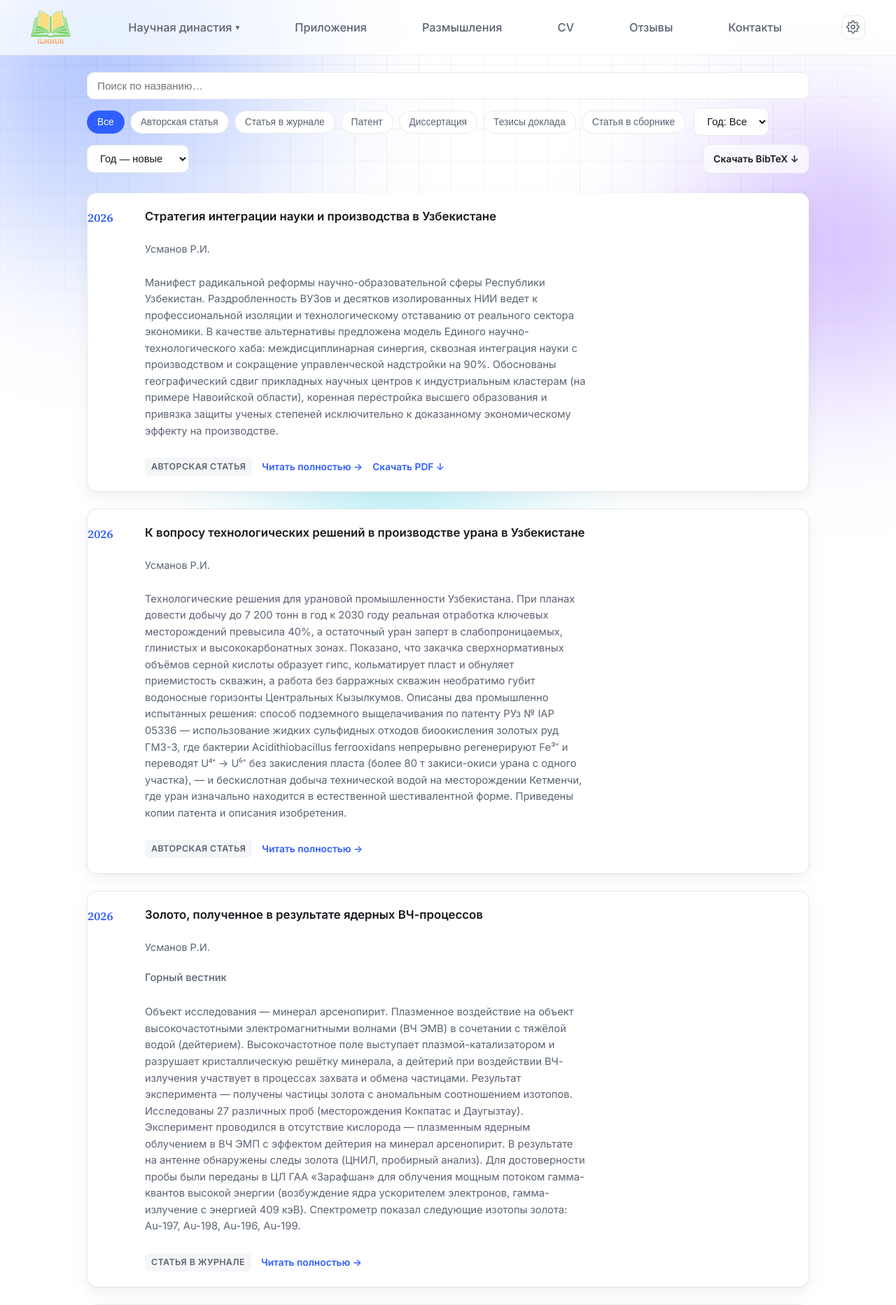
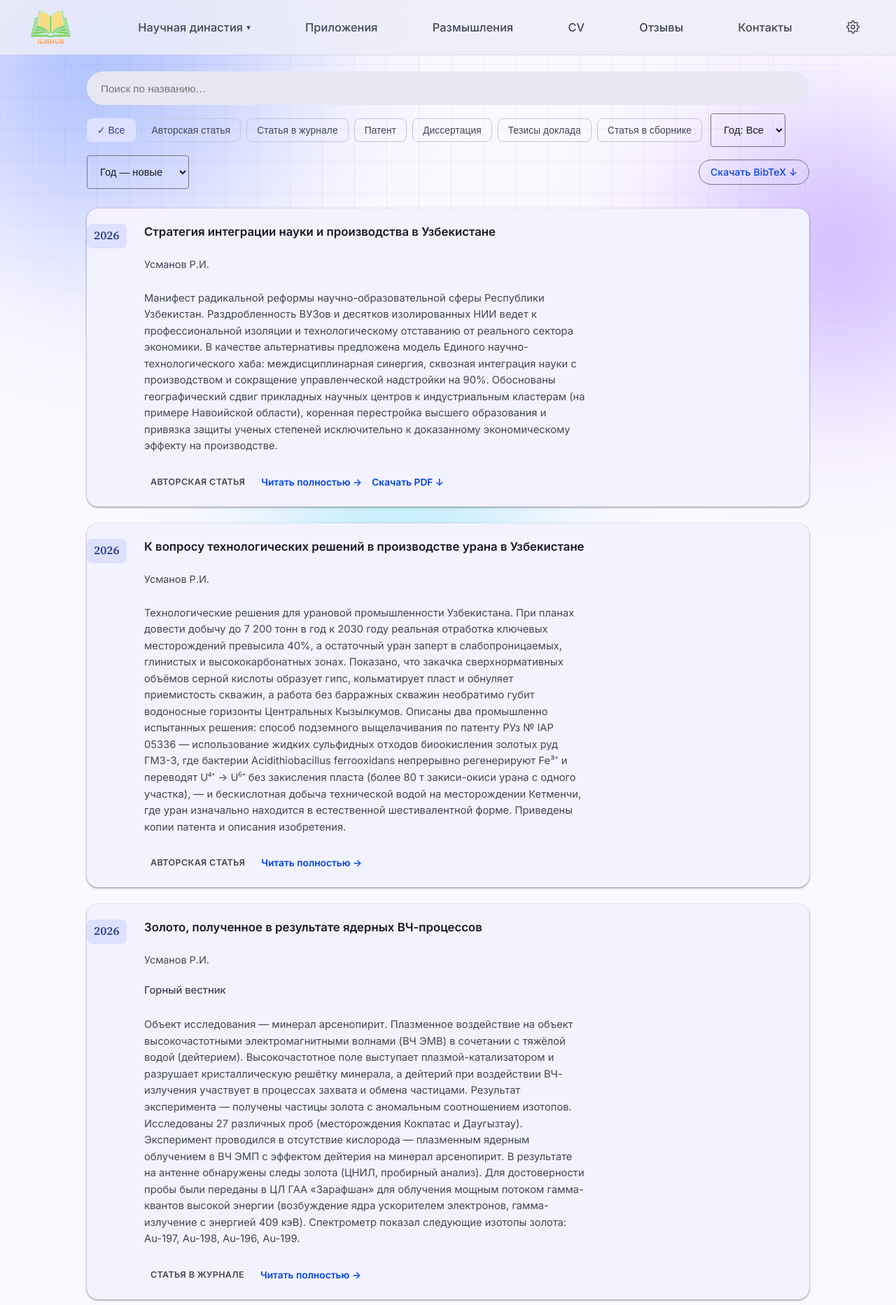
Before and after one commit to Rustam1955/rustamusman, a Flask app: page /ru/publications/ in a window 1280 px wide. Shown: the top 1865 px of the page at 70% size. Run offline with Flask 3, Linux system fonts and the light colour scheme.

Commit message:
Сайт в Material 3: m3.css поверх style.css — цвета M3 из фирменного синего #2f5eff, шапка и меню M3, кнопки-«таблетки», карточки без рамок, чипы-фильтры, поиск; точка возврата — метка do-m3-01102026
Co-Authored-By: Claude Opus 5.5 (1M context) <noreply@anthropic.com>

```diff
--- /dev/null
+++ b/static/css/m3.css
@@ -0,0 +1,209 @@
+/* ===================== MATERIAL 3 для rustamusman.com (01.10.2026) =====================
+   Рустам: «улучши сайт rustamusman.com, используя концепции Material Design 3».
+   Весь новый вид — в этом файле, подключён ПОСЛЕ style.css и лишь
+   переопределяет его. Убрать строку <link … m3.css> в base.html — и сайт снова
+   прежний. Точка возврата в git: метка do-m3-01102026.
+
+   Цвета — из синего сайта #2f5eff по Material Color Utilities: схема M3
+   «fidelity» (она сохраняет сам фирменный синий, а не выцветший), контейнеры
+   светлой темы — тоны 90/10 палитр той же схемы. Прежние имена (--accent, --surface…) переведены на роли M3 —
+   весь старый код сразу получает новые цвета. Научные шрифты (Source Serif
+   в заголовках статей) не трогаем: это лицо сайта. */
+
+:root {
+  --md-primary: #0043e1; --md-on-primary: #ffffff;
+  --md-primary-container: #dde1ff; --md-on-primary-container: #001354;
+  --md-brand: #2f5eff;
+  --md-secondary: #495aa2; --md-secondary-container: #dde1ff; --md-on-secondary-container: #2e4087;
+  --md-tertiary-container: #ffd7f3; --md-on-tertiary-container: #350632;
+  --md-surface: #fbf8ff; --md-on-surface: #191b24; --md-on-surface-variant: #434656;
+  --md-outline: #747687; --md-outline-variant: #c4c5d9;
+  --md-surface-container-lowest: #ffffff; --md-surface-container-low: #f3f2ff;
+  --md-surface-container: #ededfa; --md-surface-container-high: #e7e7f4;
+  --md-surface-container-highest: #e2e1ee;
+}
+:root[data-theme="dark"] {
+  --md-primary: #b8c4ff; --md-on-primary: #002486;
+  --md-primary-container: #2f5eff; --md-on-primary-container: #f3f2ff;
+  --md-brand: #6d8bff;
+  --md-secondary: #b8c4ff; --md-secondary-container: #304188; --md-on-secondary-container: #dde1ff;
+  --md-tertiary-container: #683461; --md-on-tertiary-container: #ffd7f3;
+  --md-surface: #11131c; --md-on-surface: #e2e1ee; --md-on-surface-variant: #c4c5d9;
+  --md-outline: #8e90a2; --md-outline-variant: #434656;
+  --md-surface-container-lowest: #0c0e16; --md-surface-container-low: #191b24;
+  --md-surface-container: #1d1f28; --md-surface-container-high: #282933;
+  --md-surface-container-highest: #33343e;
+}
+@media (prefers-color-scheme: dark) {
+  :root:not([data-theme="light"]) {
+    --md-primary: #b8c4ff; --md-on-primary: #002486;
+    --md-primary-container: #2f5eff; --md-on-primary-container: #f3f2ff;
+    --md-brand: #6d8bff;
+    --md-secondary: #b8c4ff; --md-secondary-container: #304188; --md-on-secondary-container: #dde1ff;
+    --md-tertiary-container: #683461; --md-on-tertiary-container: #ffd7f3;
+    --md-surface: #11131c; --md-on-surface: #e2e1ee; --md-on-surface-variant: #c4c5d9;
+    --md-outline: #8e90a2; --md-outline-variant: #434656;
+    --md-surface-container-lowest: #0c0e16; --md-surface-container-low: #191b24;
+    --md-surface-container: #1d1f28; --md-surface-container-high: #282933;
+    --md-surface-container-highest: #33343e;
+  }
+}
+
+/* Прежние имена — на роли M3 (во всех темах сразу) */
+:root, :root[data-theme="dark"], :root[data-theme="light"], :root:not([data-theme]) {
+  --bg: var(--md-surface);
+  --bg-soft: var(--md-surface-container-low);
+  --surface: var(--md-surface-container-low);
+  --text: var(--md-on-surface);
+  --text-soft: var(--md-on-surface-variant);
+  --border: var(--md-outline-variant);
+  --accent: var(--md-primary);
+  --accent-soft: var(--md-secondary-container);
+  /* Формы и подъём M3 */
+  --radius: 16px;
+  --md-shape-xs: 4px; --md-shape-s: 8px; --md-shape-m: 12px; --md-shape-l: 16px;
+  --md-shape-xl: 28px; --md-shape-full: 999px;
+  --md-elev-1: 0 1px 2px rgb(0 0 0 / .3), 0 1px 3px 1px rgb(0 0 0 / .15);
+  --md-elev-2: 0 1px 2px rgb(0 0 0 / .3), 0 2px 6px 2px rgb(0 0 0 / .15);
+  --md-elev-3: 0 4px 8px 3px rgb(0 0 0 / .15), 0 1px 3px rgb(0 0 0 / .3);
+  --shadow: none;
+}
+
+/* -------------------------------- ШАПКА --------------------------------
+   Top app bar M3: поверхность surface-container, без резкой черты; пункт
+   меню — «таблетка» с выделением активного (navigation rail/tabs M3) */
+.site-header {
+  background: color-mix(in srgb, var(--md-surface-container) 86%, transparent);
+  border-bottom: 0;
+  box-shadow: 0 1px 0 color-mix(in srgb, var(--md-outline-variant) 55%, transparent);
+}
+.site-nav > a, .nav-dropdown-toggle {
+  padding: 8px 14px; border-radius: var(--md-shape-full);
+  color: var(--md-on-surface-variant); font-weight: 500; letter-spacing: .1px;
+  transition: background-color .15s, color .15s;
+}
+.site-nav > a:hover, .nav-dropdown-toggle:hover {
+  background: color-mix(in srgb, var(--md-on-surface) 8%, transparent); color: var(--md-on-surface);
+}
+.site-nav > a.active, .nav-dropdown-toggle.active, .nav-dropdown.active .nav-dropdown-toggle {
+  background: var(--md-secondary-container); color: var(--md-on-secondary-container);
+}
+.site-nav > a.active::after, .nav-dropdown-toggle.active::after { display: none; }
+
+/* Меню (выпадающее, настройки) — Menu M3: surface-container, подъём 2, строки 48 */
+.nav-dropdown-menu, .settings-menu {
+  background: var(--md-surface-container); border: 0;
+  border-radius: var(--md-shape-xs); box-shadow: var(--md-elev-2); padding: 8px 0;
+}
+.nav-dropdown-menu a, .set-item, .set-back {
+  min-height: 48px; border-radius: 0; padding: 12px 16px;
+  display: flex; align-items: center;
+}
+.nav-dropdown-menu a:hover, .set-item:hover, .set-back:hover {
+  background: color-mix(in srgb, var(--md-on-surface) 8%, transparent);
+}
+.set-item.active { background: var(--md-secondary-container); color: var(--md-on-secondary-container); }
+.settings-btn {
+  border-radius: var(--md-shape-full) !important; border: 0 !important;
+  background: transparent !important; color: var(--md-on-surface-variant);
+}
+.settings-btn:hover { background: color-mix(in srgb, var(--md-on-surface) 8%, transparent) !important; }
+
+/* -------------------------------- КНОПКИ --------------------------------
+   Filled (главная), outlined/tonal (ghost), «таблетка», label-large 14/20 */
+.btn {
+  min-height: 40px; padding: 10px 24px; border-radius: var(--md-shape-full);
+  font-weight: 500; font-size: .875rem; letter-spacing: .1px; border-width: 1px;
+}
+.btn-primary {
+  background: var(--md-primary); color: var(--md-on-primary); box-shadow: none;
+}
+.btn-primary:hover {
+  background: color-mix(in srgb, var(--md-on-primary) 8%, var(--md-primary)); box-shadow: var(--md-elev-1);
+  transform: none;
+}
+.btn-ghost {
+  background: transparent; backdrop-filter: none; -webkit-backdrop-filter: none;
+  border-color: var(--md-outline); color: var(--md-primary);
+}
+.btn-ghost:hover { background: color-mix(in srgb, var(--md-primary) 8%, transparent); transform: none; }
+.btn-sm { min-height: 32px; padding: 6px 16px; }
+.btn:focus-visible, a:focus-visible, button:focus-visible, input:focus-visible, select:focus-visible {
+  outline: 3px solid var(--md-primary); outline-offset: 2px;
+}
+
+/* -------------------------------- КАРТОЧКИ --------------------------------
+   Карточки M3: filled (surface-container) и elevated; рамки убраны —
+   выделяет тон, а не линия. Стеклянные (stat, app, contact) — тот же тон,
+   чуть прозрачный: под ними фон экрана */
+.acc, .pub-item, .review-card {
+  border: 0; border-radius: var(--md-shape-l);
+  background: var(--md-surface-container-low); box-shadow: var(--md-elev-1);
+}
+.stat, .app-card, .contact-card, .app-way {
+  border: 0; border-radius: var(--md-shape-l);
+  background: color-mix(in srgb, var(--md-surface-container) 80%, transparent);
+}
+.stat:hover { transform: none; box-shadow: var(--md-elev-1); }
+.stat-num { color: var(--md-primary); }
+.acc summary { border-radius: var(--md-shape-l); }
+.acc summary:hover { background: color-mix(in srgb, var(--md-on-surface) 5%, transparent); }
+.acc[open] summary { background: var(--md-surface-container); border-radius: var(--md-shape-l) var(--md-shape-l) 0 0; }
+.acc-icon {
+  display: grid; place-items: center; width: 32px; height: 32px; border-radius: var(--md-shape-full);
+  background: var(--md-secondary-container); color: var(--md-on-secondary-container);
+}
+.heritage-motto, .poem-dedication {
+  border-inline-start: 0; border-radius: var(--md-shape-l);
+  background: var(--md-primary-container); color: var(--md-on-primary-container);
+}
+.pub-item:hover { box-shadow: var(--md-elev-2); }
+
+/* -------------------------------- ЧИПЫ, ПОЛЯ --------------------------------
+   Filter chip M3: форма small (8), выбранный — secondary-container с галочкой */
+.chip {
+  border-radius: var(--md-shape-s); border-color: var(--md-outline-variant);
+  background: transparent; color: var(--md-on-surface-variant); min-height: 32px;
+  font-weight: 500; letter-spacing: .1px;
+}
+.chip:hover { background: color-mix(in srgb, var(--md-on-surface) 8%, transparent); }
+.chip.active {
+  background: var(--md-secondary-container); border-color: transparent; color: var(--md-on-secondary-container);
+}
+.chip.active::before { content: "✓ "; }
+.tag { background: var(--md-secondary-container); color: var(--md-on-secondary-container); border-radius: var(--md-shape-s); }
+:root[data-theme="dark"] .tag { background: var(--md-secondary-container); color: var(--md-on-secondary-container); }
+.badge { background: var(--md-tertiary-container); color: var(--md-on-tertiary-container); border-radius: var(--md-shape-xs); }
+:root[data-theme="dark"] .badge { background: var(--md-tertiary-container); color: var(--md-on-tertiary-container); }
+/* Search bar M3 — «таблетка» на surface-container-high */
+.filter-search {
+  border: 0; border-radius: var(--md-shape-full); min-height: 48px; padding: 0 20px;
+  background: var(--md-surface-container-high); color: var(--md-on-surface);
+}
+.filter-search:focus { outline: none; box-shadow: inset 0 0 0 2px var(--md-primary); }
+.filter-select {
+  border-radius: var(--md-shape-xs); border: 1px solid var(--md-outline); min-height: 48px;
+  background: transparent; color: var(--md-on-surface);
+}
+
+/* -------------------------------- ТЕКСТ --------------------------------
+   Шкала M3 для служебного текста; заголовки статей — прежний Source Serif */
+.eyebrow { letter-spacing: .5px; font-weight: 500; color: var(--md-primary); }
+.lead { color: var(--md-on-surface-variant); }
+.hero h1 { background: linear-gradient(120deg, var(--md-on-surface) 30%, var(--md-brand) 130%); -webkit-background-clip: text; background-clip: text; }
+.page-title, .section-head h2 { letter-spacing: 0; }
+.pub-link, .link-more, .site-footer a, .pub-journal a { color: var(--md-primary); }
+.site-footer { background: var(--md-surface-container-low); border-top: 0; }
+.cv-block h2 { border-bottom-color: var(--md-outline-variant); }
+.pub-year {
+  align-self: start; justify-self: start; padding: 4px 10px; height: auto;
+  background: var(--md-secondary-container); color: var(--md-on-secondary-container); border-radius: var(--md-shape-s);
+}
+.profile-link { border-radius: var(--md-shape-m); border-color: var(--md-outline-variant); }
+.profile-link:hover { background: color-mix(in srgb, var(--md-on-surface) 6%, transparent); }
+
+/* Телефон: меню-занавеска — navigation drawer M3 */
+@media (max-width: 900px) {
+  .site-nav { background: var(--md-surface-container-low); border-radius: 0 0 var(--md-shape-l) var(--md-shape-l); }
+  .site-nav > a, .nav-dropdown-toggle { border-radius: var(--md-shape-full); }
+}
--- a/templates/base.html
+++ b/templates/base.html
@@ -42,6 +42,8 @@
     href="https://fonts.googleapis.com/css2?family=Inter:wght@400;500;600;700&family=Source+Serif+4:opsz,wght@8..60,400;8..60,600&display=swap"
     rel="stylesheet">
   <link rel="stylesheet" href="{{ url_for('static', filename='css/style.css') }}">
+  <!-- Material 3 поверх прежних стилей (01.10.2026); убрать строку — прежний вид -->
+  <link rel="stylesheet" href="{{ url_for('static', filename='css/m3.css') }}?v=2">
   <script type="application/ld+json">{{ person_jsonld|safe }}</script>
   <script>
     // Применяем сохранённые тему и фон до первой отрисовки — без этого
```
